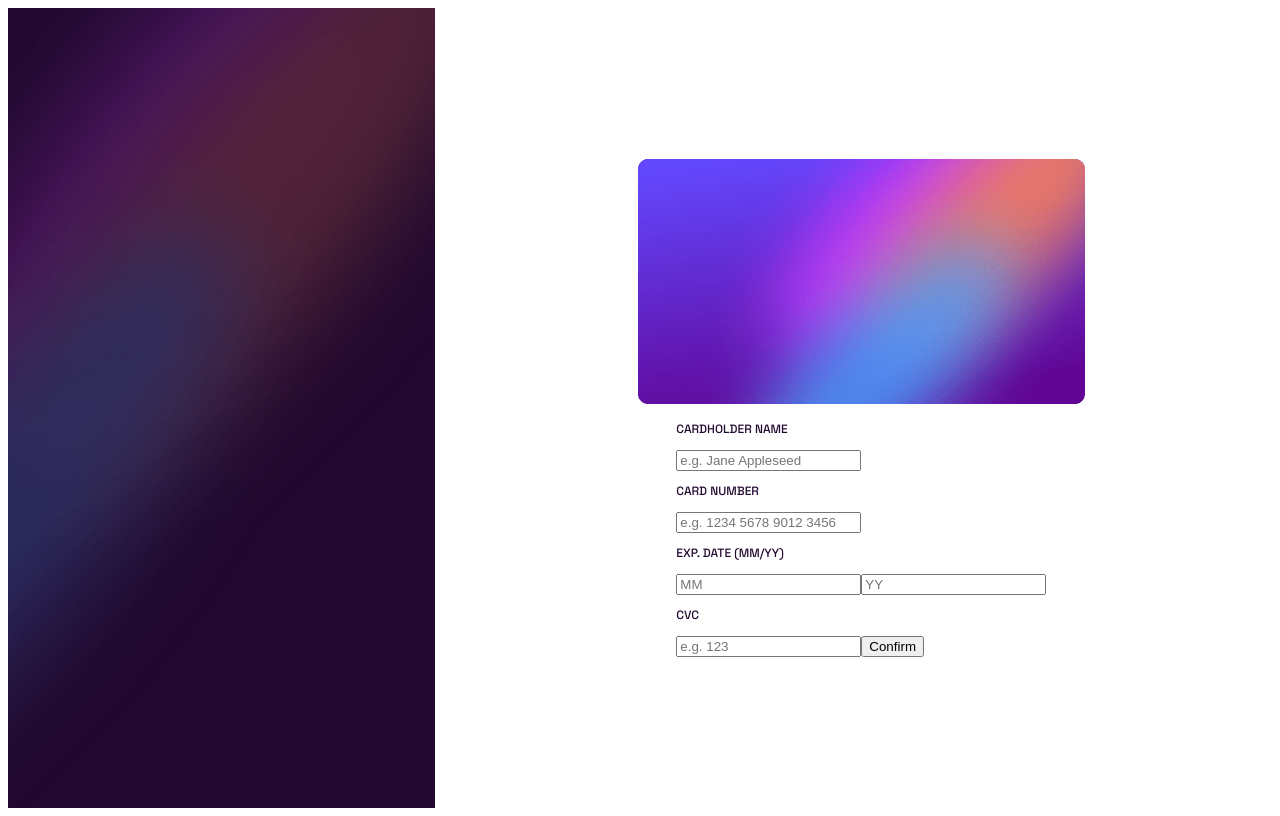
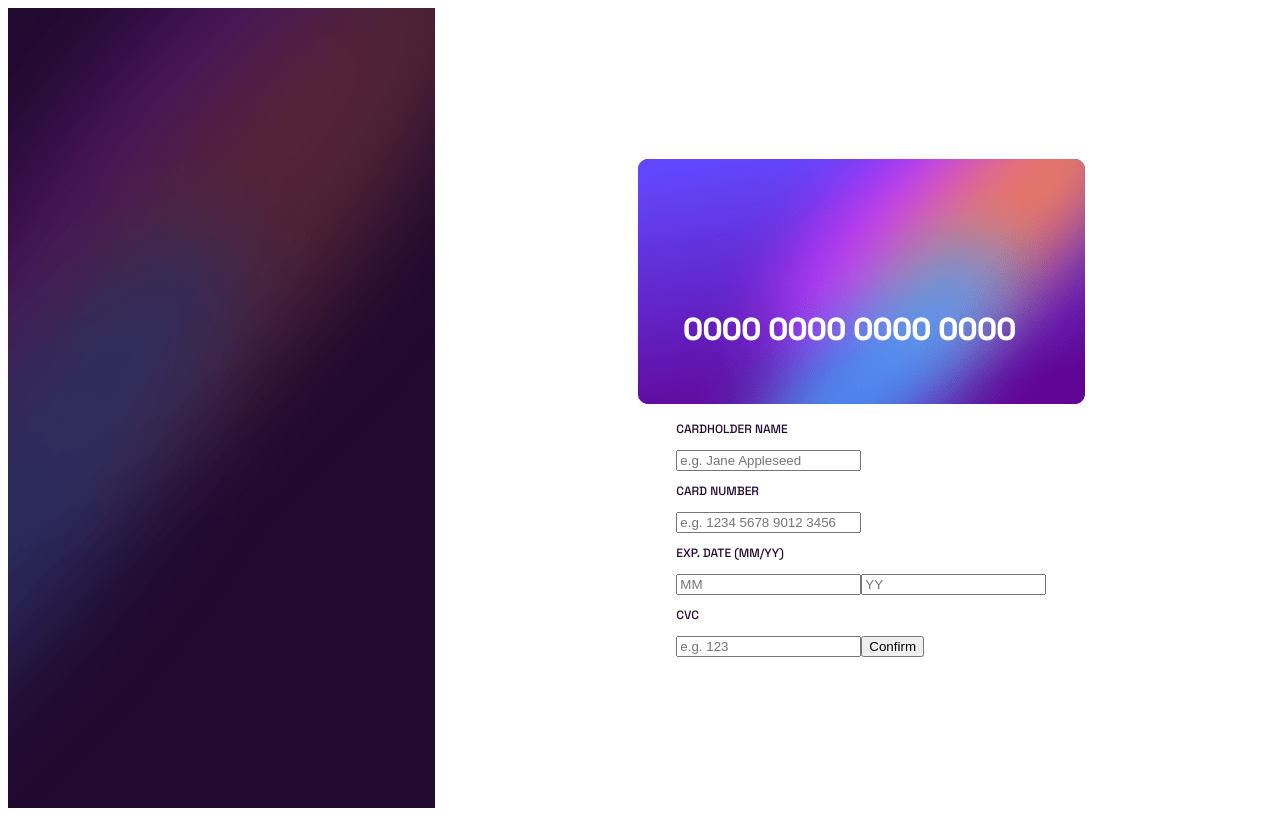
Before and after one commit to ariannalillie/FEM-interactive-card-details-form, a React (Create React App) app: page / in a window 1280 px wide. Built offline with nearby package versions, Linux system fonts and the light colour scheme.

Commit message:
numbers css on card front

```diff
--- a/src/App.tsx
+++ b/src/App.tsx
@@ -1,6 +1,6 @@
 import React from "react";
 import "./App.css";
-import { CardFront } from "./CardFront";
+import { CardFront } from "./components/CardFront";
 
 function App() {
   return (
--- a/src/CardFront.tsx
+++ /dev/null
@@ -1,9 +0,0 @@
-import cardFrontImage from "./images/bg-card-front.png"
-
-export const CardFront = () => {
-  return (
-    <div>
-      <img src={cardFrontImage} alt="card-front"/>
-    </div>
-  );
-}
--- /dev/null
+++ b/src/components/CardFront/CardFront.css
@@ -0,0 +1,12 @@
+.card-front {
+    position: relative;
+}
+
+.card-front-number {
+    position: absolute;
+    bottom: 40px;
+    left: 45px;
+    color: white;
+    font-size: 30px;
+    z-index: 2;
+}
--- /dev/null
+++ b/src/components/CardFront/index.tsx
@@ -0,0 +1,11 @@
+import './CardFront.css';
+import cardFrontImage from "../../images/bg-card-front.png"
+
+export const CardFront = () => {
+  return (
+    <div className='card-front'>
+      <img src={cardFrontImage} alt="card-front"/>
+      <h1 className='card-front-number'>0000 0000 0000 0000</h1>
+    </div>
+  );
+}
```
